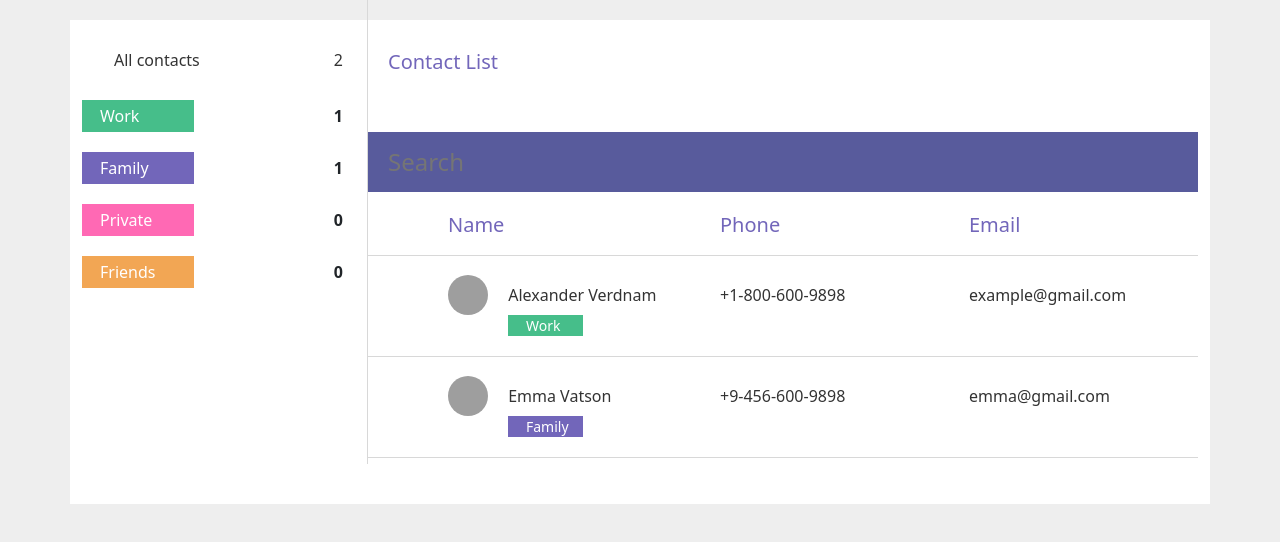
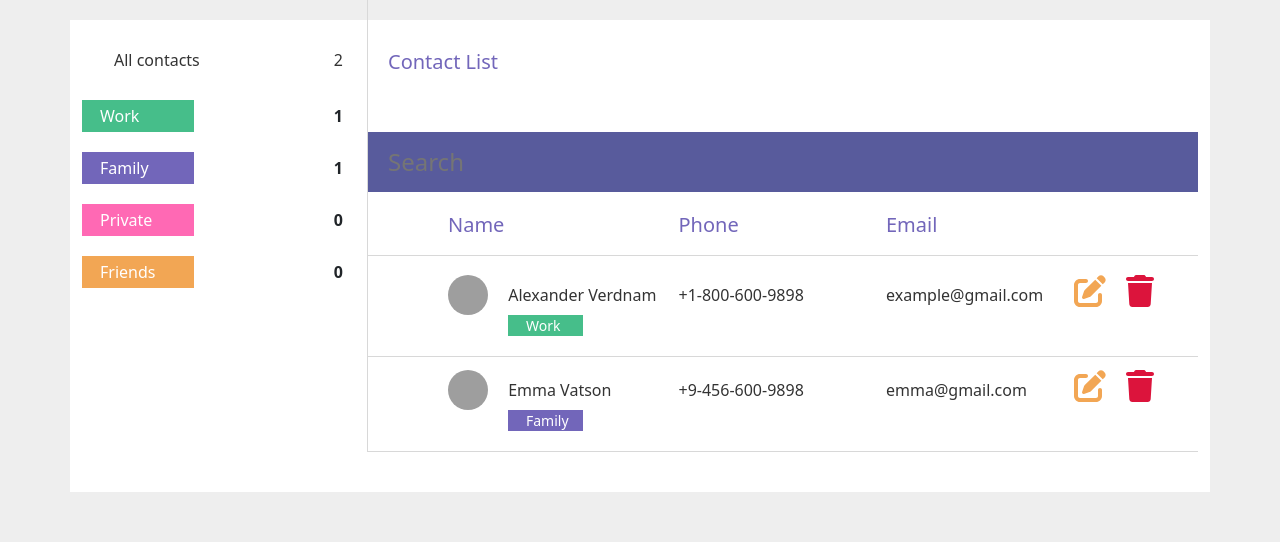
Before and after one commit to macnaer/PD123, a React (Create React App) app: page / in a window 1280 px wide. Shown: the top 542 px of the page. Built offline with nearby package versions, Linux system fonts and the light colour scheme; grey boxes are pictures that could not be loaded; the HTML template or start-up script is replaced by a standard one.

Commit message:
Add font awesome

```diff
--- a/package.json
+++ b/package.json
@@ -3,6 +3,9 @@
   "version": "0.1.0",
   "private": true,
   "dependencies": {
+    "@fortawesome/fontawesome-svg-core": "^6.2.1",
+    "@fortawesome/free-solid-svg-icons": "^6.2.1",
+    "@fortawesome/react-fontawesome": "^0.2.0",
     "@testing-library/jest-dom": "^5.16.5",
     "@testing-library/react": "^13.4.0",
     "@testing-library/user-event": "^13.5.0",
--- a/src/components/contact-list/contact-item/contact-item.js
+++ b/src/components/contact-list/contact-item/contact-item.js
@@ -1,3 +1,5 @@
+import { FontAwesomeIcon } from "@fortawesome/react-fontawesome";
+import { faEdit, faTrash } from "@fortawesome/free-solid-svg-icons";
 import React from "react";
 
 const GetCategoryColor = (category) => {
@@ -37,6 +39,12 @@ const ContactItem = ({ name, phone, email, category, avatar }) => {
       </div>
       <div className="field phone">{phone}</div>
       <div className="field email">{email}</div>
+      <div className="icons edit">
+        <FontAwesomeIcon icon={faEdit} size="2x" />
+      </div>
+      <div className="icons delete">
+        <FontAwesomeIcon icon={faTrash} size="2x" />
+      </div>
     </div>
   );
 };
--- a/src/index.css
+++ b/src/index.css
@@ -206,7 +206,7 @@ input {
   text-overflow: ellipsis;
 }
 .contacts-list .unit .name {
-  width: 40%;
+  width: 35%;
   padding: 0 0 0 80px;
   position: relative;
 }
@@ -216,11 +216,11 @@ input {
   top: -8px;
 }
 .contacts-list .unit .phone {
-  width: 30%;
+  width: 25%;
   padding: 0 0 0 20px;
 }
 .contacts-list .unit .email {
-  width: 30%;
+  width: 25%;
   padding: 0 0 0 20px;
   overflow: visible;
 }
@@ -296,3 +296,14 @@ input {
 .contacts-list .lab-primary {
   background: #7266ba;
 }
+.icons {
+  display: inline-block;
+  margin-right: 20px;
+  cursor: pointer;
+}
+.icons.edit {
+  color: #f2a654;
+}
+.icons.delete {
+  color: crimson;
+}
```
Also changed, not shown: 1 other file (tests, documents, lock files or other folders).
